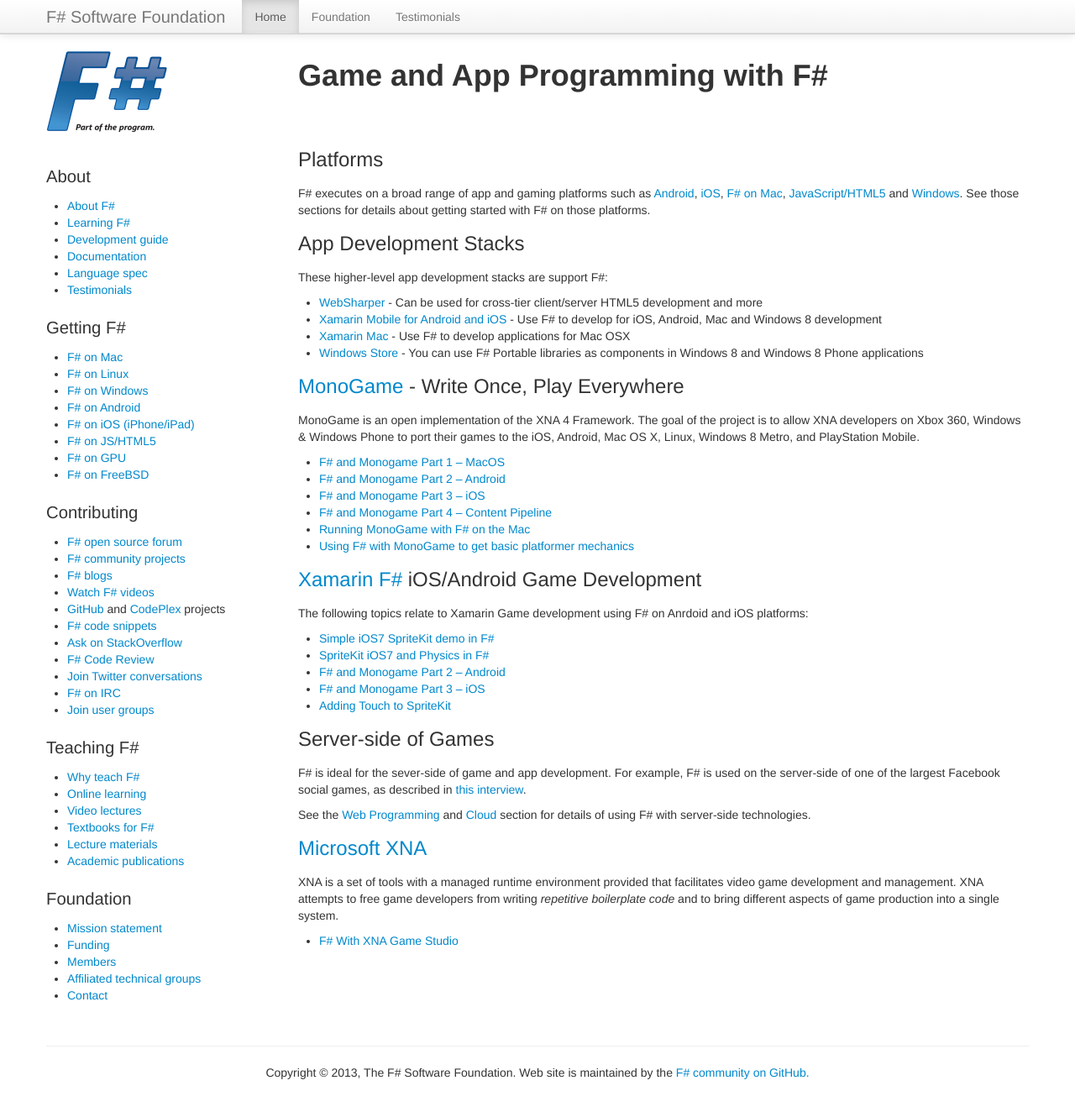
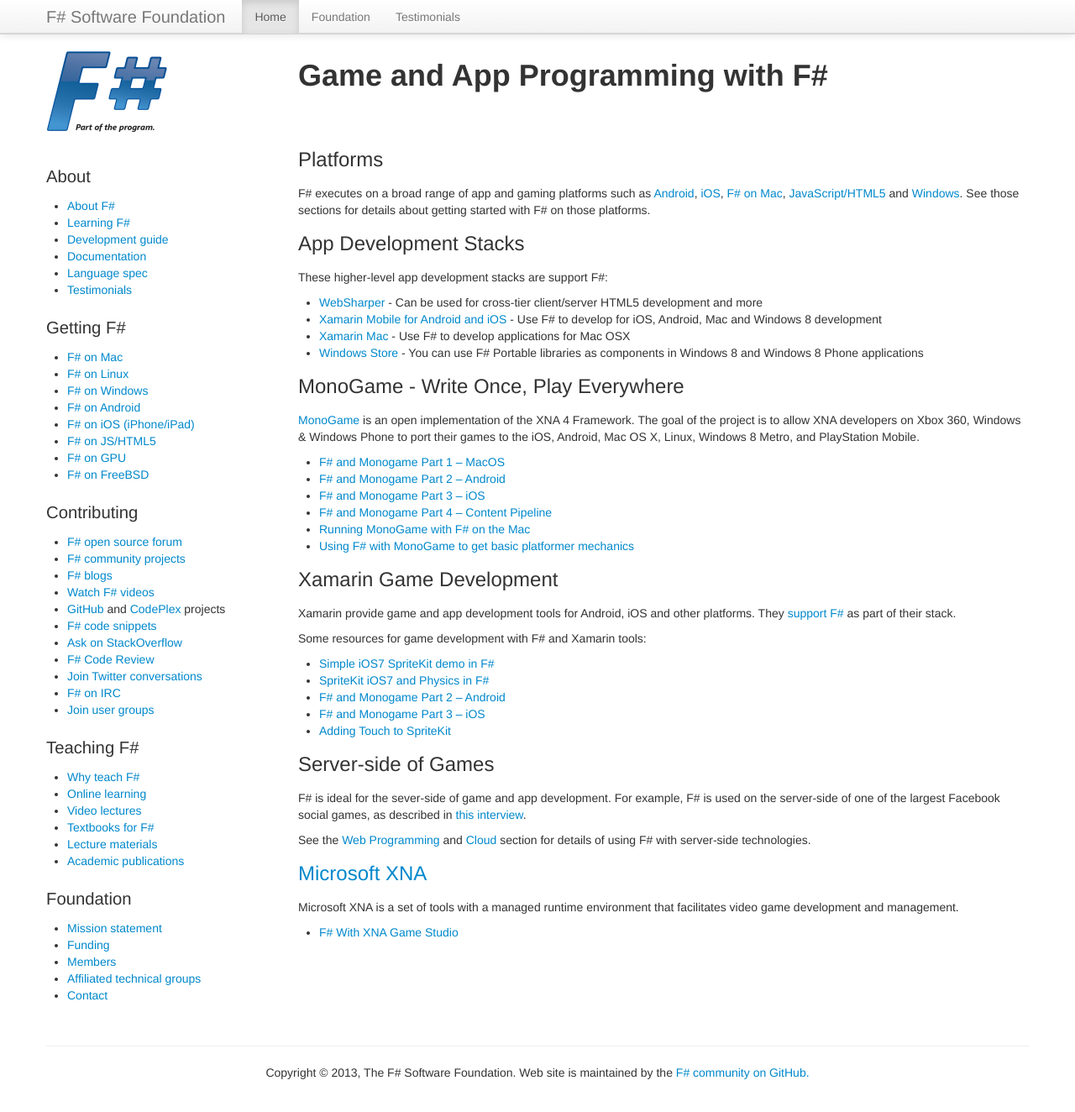
Before and after one commit to fsharp/fsharp.org, a Jekyll site: the page built from apps-and-games/index.md, in a window 1280 px wide and 1337 px high. Shown: the top 1324 px of the window at 84% size. Built offline with Jekyll 4.4.1, drawn with Linux system fonts in a browser that asks for light colours; nearby versions of some CDN libraries; some web fonts are replaced; comment, search, counter and statistics services are not loaded.

Commit message:
Update index.md

```diff
--- a/apps-and-games/index.md
+++ b/apps-and-games/index.md
@@ -19,9 +19,9 @@
 * [Xamarin Mac](http://docs.xamarin.com/guides/mac/getting_started/hello,_mac) - Use F# to develop applications for Mac OSX
 * [Windows Store](http://msdn.microsoft.com/en-us/library/vstudio/hh913781.aspx) - You can use F# Portable libraries as components in Windows 8 and Windows 8 Phone applications
 
-### [MonoGame](http://monogame.codeplex.com) - Write Once, Play Everywhere
+### MonoGame - Write Once, Play Everywhere
 
-MonoGame is an open implementation of the XNA 4 Framework. The
+[MonoGame](http://monogame.codeplex.com) is an open implementation of the XNA 4 Framework. The
 goal of the project is to allow XNA developers on Xbox 360, Windows & Windows Phone to port
 their games to the iOS, Android, Mac OS X, Linux, Windows 8 Metro, and PlayStation
 Mobile.
@@ -33,10 +33,12 @@
 * [Running MonoGame with F# on the Mac](http://7sharpnine.com/posts/Fsharp-and-MonoGame-on-the-Mac/)
 * [Using F# with MonoGame to get basic platformer mechanics](http://bruinbrown.wordpress.com/2013/10/06/making-a-platformer-in-f-with-monogame/)
 
-### [Xamarin F#](http://docs.xamarin.com/guides/cross-platform/fsharp/fsharp_support_overview) iOS/Android Game Development
+### Xamarin Game Development
 
-The following topics relate to Xamarin Game development using F# on Anrdoid and iOS platforms:
+Xamarin provide game and app development tools for Android, iOS and other platforms. They [support F#](http://docs.xamarin.com/guides/cross-platform/fsharp/fsharp_support_overview)
+as part of their stack.
 
+Some resources for game development with F# and Xamarin tools:
 * [Simple iOS7 SpriteKit demo in F#](http://neildanson.wordpress.com/2013/09/19/simple-spritekit-demo-in-f/)
 * [SpriteKit iOS7 and Physics in F#](http://neildanson.wordpress.com/2013/09/24/spritekit-and-physics-in-f/)
 * [F# and Monogame Part 2 – Android](http://neildanson.wordpress.com/2013/07/31/f-and-monogame-part-2-android/)
@@ -53,9 +55,7 @@
 
 ### [Microsoft XNA](http://msdn.microsoft.com/en-us/aa937791.aspx)
 
-XNA is a set of tools with a managed runtime environment provided that
-facilitates video game development and management. XNA attempts to free game developers from writing
-*repetitive boilerplate code* and to bring different aspects of game
-production into a single system.
+Microsoft XNA is a set of tools with a managed runtime environment that
+facilitates video game development and management.
 
 * [F# With XNA Game Studio](http://azerdark.wordpress.com/2011/04/05/f-with-xna-game-studio/)
```
